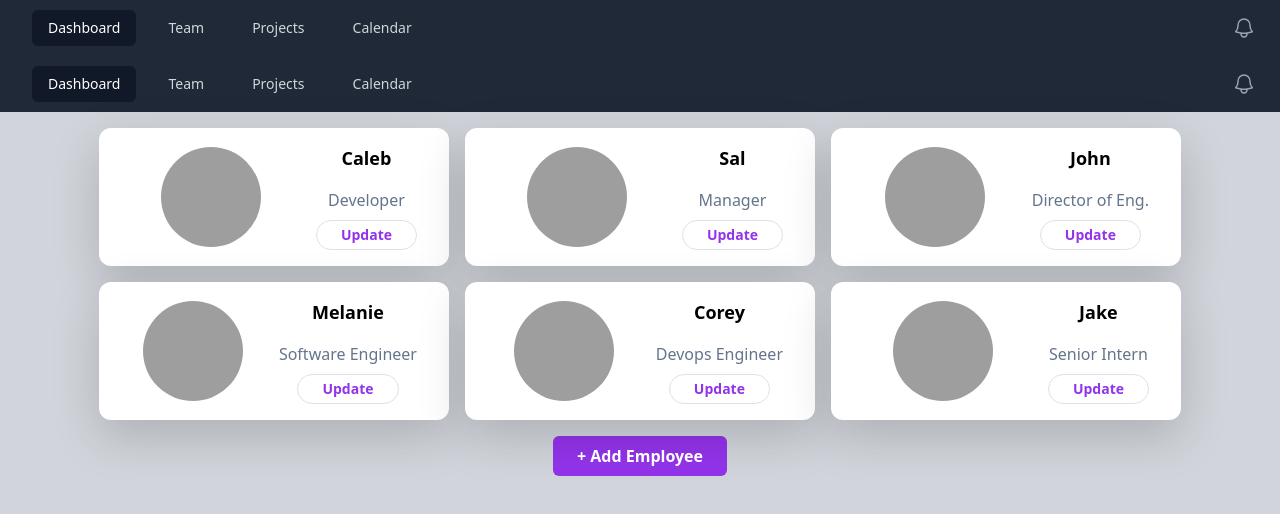
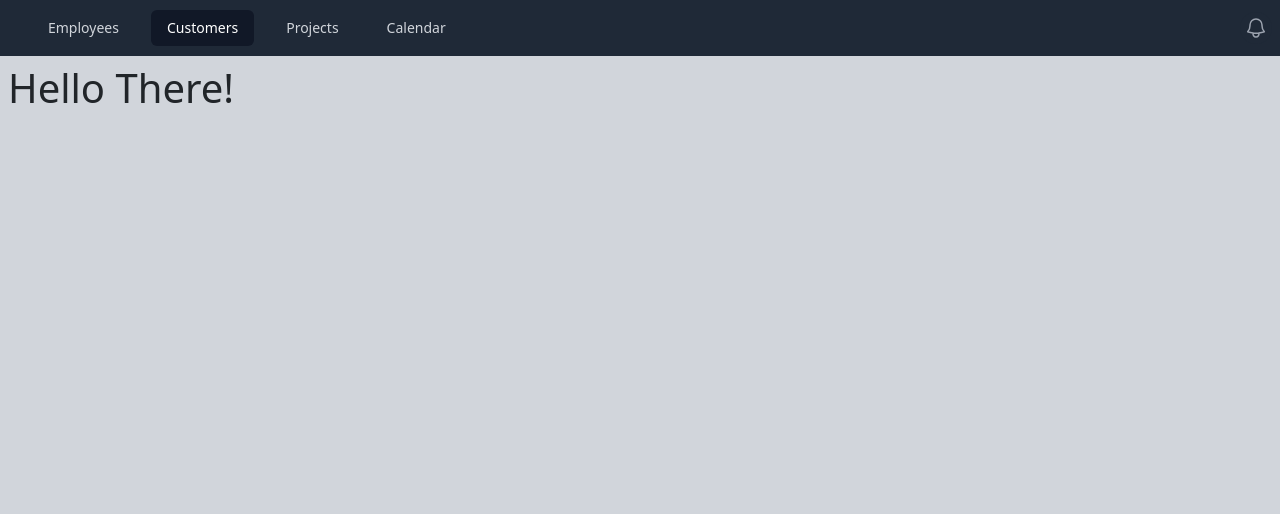
Before and after one commit to m-hardan/React-Caleb, a React (Create React App) app: page /customers in a window 1280 px wide. Shown: the top 514 px of the page. Built offline with nearby package versions, Linux system fonts and the light colour scheme.

Commit message:
react-router-dom for routes & navlink & mobile styling

```diff
--- a/package.json
+++ b/package.json
@@ -12,6 +12,7 @@
     "react": "^18.2.0",
     "react-bootstrap": "^2.9.1",
     "react-dom": "^18.2.0",
+    "react-router-dom": "^6.21.0",
     "react-scripts": "5.0.1",
     "uuid": "^9.0.1",
     "web-vitals": "^2.1.4"
--- a/src/App.js
+++ b/src/App.js
@@ -7,12 +7,21 @@
 //import EditEmployee from "./components/EditEmployee";
 //import Header from "./components/Header";
 import Employees from "./pages/Employees";
+import { BrowserRouter, Routes, Route } from 'react-router-dom';
+import Customers from "./pages/Customers";
 
 function App() {
   return (
-    <Header>
-      <Employees />
-    </Header>
+    <BrowserRouter>
+      <Header>
+
+        <Routes>
+          <Route path='/employees' element={<Employees />} />
+          <Route path='/customers' element={<Customers />} />
+        </Routes>
+
+      </Header>
+    </BrowserRouter>
   );
 }
 
--- a/src/components/Header.js
+++ b/src/components/Header.js
@@ -1,20 +1,23 @@
 import { Fragment } from 'react'
-import { Disclosure, Menu, Transition } from '@headlessui/react'
+//import { Disclosure, Menu, Transition } from '@headlessui/react'
+import { Disclosure } from '@headlessui/react'
 import { Bars3Icon, BellIcon, XMarkIcon } from '@heroicons/react/24/outline'
+import { NavLink } from 'react-router-dom'
 
 const navigation = [
-    { name: 'Dashboard', href: '#', current: true },
-    { name: 'Team', href: '#', current: false },
-    { name: 'Projects', href: '#', current: false },
-    { name: 'Calendar', href: '#', current: false },
+    { name: 'Employees', href: '/employees' },
+    { name: 'Customers', href: '/customers' },
+    { name: 'Projects', href: '/other' },
+    { name: 'Calendar', href: '/other2' },
 ]
 
-function classNames(...classes) {
-    return classes.filter(Boolean).join(' ')
-}
+// function classNames(...classes) {
+//     return classes.filter(Boolean).join(' ')
+// }
 
 export default function Header(props) {
     return (
+        <>
             <Disclosure as="nav" className="bg-gray-800">
                 {({ open }) => (
                     <>
@@ -36,17 +39,17 @@
                                     <div className="hidden sm:ml-6 sm:block">
                                         <div className="flex space-x-4">
                                             {navigation.map((item) => (
-                                            <a
+                                                <NavLink
                                                     key={item.name}
-                                                href={item.href}
-                                                className={classNames(
-                                                    item.current ? 'no-underline bg-gray-900 text-white' : 'no-underline text-gray-300 hover:bg-gray-700 hover:text-white',
-                                                    'rounded-md px-3 py-2 text-sm font-medium'
-                                                )}
-                                                aria-current={item.current ? 'page' : undefined}
+                                                    to={item.href}
+                                                    className={({ isActive }) => {
+                                                        return ('px-3 py-2 rounded-md text-sm font-medium no-underline ' +
+                                                            (isActive ? 'bg-gray-900 text-white' : 'text-gray-300 hover:bg-gray-700 hover:text-white')
+                                                        );
+                                                    }}
                                                 >
                                                     {item.name}
-                                            </a>
+                                                </NavLink>
                                             ))}
                                         </div>
                                     </div>
@@ -61,57 +64,6 @@
                                         <BellIcon className="h-6 w-6" aria-hidden="true" />
                                     </button>
 
-                                {/* Profile dropdown */}
-                                <Menu as="div" className="relative ml-3">
-                                    <div>
-                                        <Menu.Button className="relative flex rounded-full bg-gray-800 text-sm focus:outline-none focus:ring-2 focus:ring-white focus:ring-offset-2 focus:ring-offset-gray-800">
-                                            <span className="absolute -inset-1.5" />
-                                            <span className="sr-only">Open user menu</span>
-                                        </Menu.Button>
-                                    </div>
-                                    <Transition
-                                        as={Fragment}
-                                        enter="transition ease-out duration-100"
-                                        enterFrom="transform opacity-0 scale-95"
-                                        enterTo="transform opacity-100 scale-100"
-                                        leave="transition ease-in duration-75"
-                                        leaveFrom="transform opacity-100 scale-100"
-                                        leaveTo="transform opacity-0 scale-95"
-                                    >
-                                        <Menu.Items className="absolute right-0 z-10 mt-2 w-48 origin-top-right rounded-md bg-white py-1 shadow-lg ring-1 ring-black ring-opacity-5 focus:outline-none">
-                                            <Menu.Item>
-                                                {({ active }) => (
-                                                    <a
-                                                        href="#1"
-                                                        className={classNames(active ? 'bg-gray-100' : '', 'block px-4 py-2 text-sm text-gray-700')}
-                                                    >
-                                                        Your Profile
-                                                    </a>
-                                                )}
-                                            </Menu.Item>
-                                            <Menu.Item>
-                                                {({ active }) => (
-                                                    <a
-                                                        href="#1"
-                                                        className={classNames(active ? 'bg-gray-100' : '', 'block px-4 py-2 text-sm text-gray-700')}
-                                                    >
-                                                        Settings
-                                                    </a>
-                                                )}
-                                            </Menu.Item>
-                                            <Menu.Item>
-                                                {({ active }) => (
-                                                    <a
-                                                        href="#1"
-                                                        className={classNames(active ? 'bg-gray-100' : '', 'block px-4 py-2 text-sm text-gray-700')}
-                                                    >
-                                                        Sign out
-                                                    </a>
-                                                )}
-                                            </Menu.Item>
-                                        </Menu.Items>
-                                    </Transition>
-                                </Menu>
                                 </div>
                             </div>
                         </div>
@@ -119,24 +71,28 @@
                         <Disclosure.Panel className="sm:hidden">
                             <div className="space-y-1 px-2 pb-3 pt-2">
                                 {navigation.map((item) => (
-                                <Disclosure.Button
+                                    <NavLink
                                         key={item.name}
-                                    as="a"
-                                    href={item.href}
-                                    className={classNames(
-                                        item.current ? 'bg-gray-900 text-white' : 'text-gray-300 hover:bg-gray-700 hover:text-white',
-                                        'block rounded-md px-3 py-2 text-base font-medium'
-                                    )}
-                                    aria-current={item.current ? 'page' : undefined}
+                                        to={item.href}
+                                        className={({ isActive }) => {
+                                            return ('block rounded-md px-3 py-2 text-base font-medium no-underline ' +
+                                                (isActive ? 'bg-gray-900 text-white' : 'text-gray-300 hover:bg-gray-700 hover:text-white')
+                                            );
+                                        }}
                                     >
                                         {item.name}
-                                </Disclosure.Button>
+                                    </NavLink>
                                 ))}
                             </div>
                         </Disclosure.Panel>
-                    {props.children}
                     </>
                 )}
             </Disclosure>
-    )
+            <div className='bg-gray-300 '>
+                <div className='min-h-screen max-w-7xl mx-auto px-2 py-2'>
+                    {props.children}
+                </div>
+            </div>
+        </>
+    );
 }
--- /dev/null
+++ b/src/pages/Customers.js
@@ -0,0 +1,3 @@
+export default function Customers(){
+    return <h1>Hello There!</h1>;
+}
--- a/src/pages/Employees.js
+++ b/src/pages/Employees.js
@@ -4,7 +4,7 @@
 import { v4 as uuidv4 } from 'uuid';
 import AddEmployee from "../components/AddEmplyee";
 import EditEmployee from "../components/EditEmployee";
-import Header from "../components/Header";
+//import Header from "../components/Header";
 
 
 function Employees() {
@@ -70,11 +70,10 @@
 
   const showEmplyees = true;
   return (
-    <div className="App bg-gray-300 min-h-screen" >
-       <Header />
+    <div className="" >
       {showEmplyees ? (
         <>
-          <div className="flex flex-wrap justify-center my-2">
+          <div className="flex flex-wrap justify-center">
             {employees.map((employee) => {
               const editEmployee = <EditEmployee
                 id={employee.id}
```
Also changed, not shown: 1 other file (tests, documents, lock files or other folders). Lines whose indentation alone changed are shown as unchanged.
